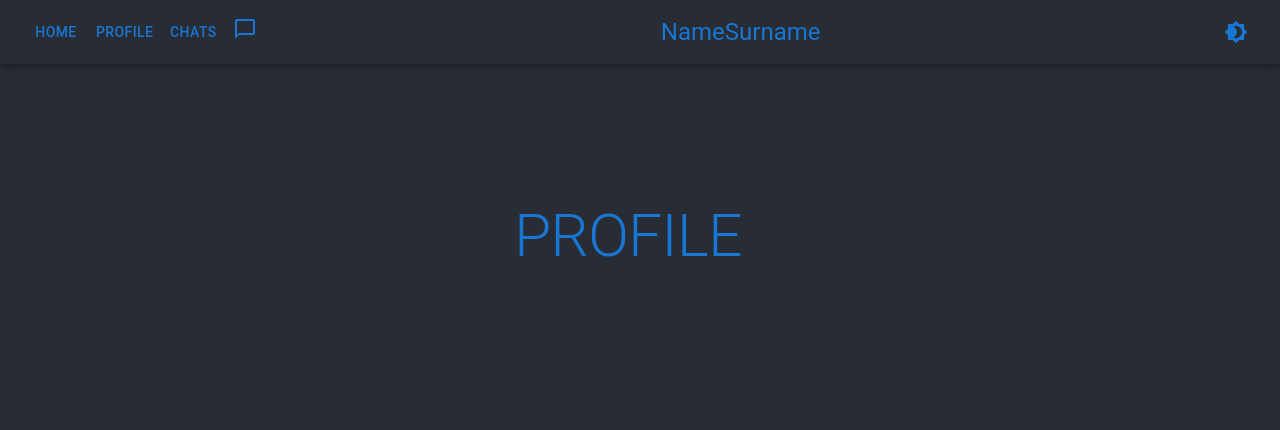
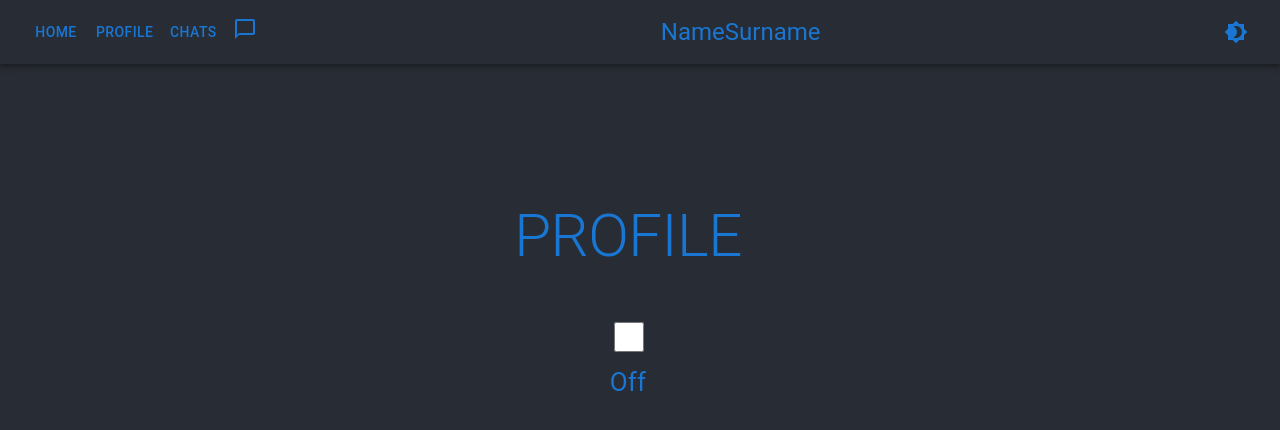
Before and after one commit to 4usik/GB_React, a React (Create React App) app in the folder myapp/: page / in a window 1280 px wide. Both pictures are taken after a click on the button "PROFILE". Shown: the top 430 px of the page. Built offline with nearby package versions, Linux system fonts and the light colour scheme.

Commit message:
add reducer, add checkbox on profile-page

```diff
--- /dev/null
+++ b/myapp/src/components/ProfileChecked.jsx
@@ -0,0 +1,21 @@
+import React from "react";
+import { useSelector, useDispatch } from "react-redux";
+import { CHECKON_ACTION, CHECKOFF_ACTION } from "../constants/profileCheck";
+
+export const CheckBox  = () => {
+
+    const dispatch = useDispatch();
+    const checkOn = useSelector((state) => state.checkOn);
+    const text = useSelector((state) => state.text);
+
+    const handleChange = () => {
+        checkOn ? dispatch({ type: CHECKOFF_ACTION}) : dispatch({ type: CHECKON_ACTION});
+    };
+
+    return (
+        <>
+            <input type={'checkbox'} className="checkbox" checked={checkOn} value={checkOn} onChange={handleChange} />
+            <div>{text}</div>
+        </>
+    )
+}
--- a/myapp/src/components/navbar.jsx
+++ b/myapp/src/components/navbar.jsx
@@ -26,8 +26,6 @@ function addChat() {
       message: []
     }
   ]));
-
-  console.log(chatList);
 }
 
   return (
--- /dev/null
+++ b/myapp/src/components/reducers/profile/profileCheck.js
@@ -0,0 +1,17 @@
+import { CHECKON_ACTION, CHECKOFF_ACTION } from "../../../constants/profileCheck";
+
+const initialState = {
+    checkOn: false,
+    text: "Off"
+};
+
+export const profileReducer = (state = initialState, action) => {
+    switch (action.type) {
+        case CHECKOFF_ACTION:
+            return { ...state, checkOn: !state.checkOn, text: "Off"};
+        case CHECKON_ACTION:
+            return { ...state, checkOn: !state.checkOn, text: "On"};
+        default:
+            return state;
+    }
+}
--- a/myapp/src/components/style.css
+++ b/myapp/src/components/style.css
@@ -55,3 +55,9 @@
     text-transform: uppercase;
     text-decoration: underline;
 }
+
+.checkbox {
+    margin-top: 50px;
+    width: 30px;
+    height: 30px;
+}
--- /dev/null
+++ b/myapp/src/constants/profileCheck.js
@@ -0,0 +1,2 @@
+export const CHECKON_ACTION = 'CHECKON_ACTION';
+export const CHECKOFF_ACTION = 'CHECKOFF_ACTION';
--- a/myapp/src/hooks/use-toogle-mode-services.jsx
+++ b/myapp/src/hooks/use-toogle-mode-services.jsx
@@ -5,7 +5,7 @@ export const useToggleModeServices = () => {
     const toggleMode = useContext(ColorModeServicesContext);
 
     if(toggleMode === undefined) {
-        console.log('Error');
+        // console.log('Error');
     //     throw new Error('You must use useToggleModeServices with ToggleColorModeServicesContext');
     }
 
--- a/myapp/src/pages/profile-page.jsx
+++ b/myapp/src/pages/profile-page.jsx
@@ -1,5 +1,8 @@
 import React from "react";
 import { Box, Typography } from '@mui/material';
+import { CheckBox } from "../components/ProfileChecked";
+import { Provider } from "react-redux";
+import { store } from "../store";
 
 export const Profile = () => {
     return (
@@ -7,6 +10,9 @@ export const Profile = () => {
             <Typography variant="h2" component="div" sx={{ flexGrow: 1 }}>
             PROFILE
             </Typography>
+            <Provider store={store}>
+                <CheckBox />
+            </Provider>
         </Box>
     );
 }
--- /dev/null
+++ b/myapp/src/store/index.js
@@ -0,0 +1,6 @@
+import { createStore } from "redux";
+import { profileReducer } from "../components/reducers/profile/profileCheck";
+
+const store = createStore(profileReducer);
+
+export { store };
```
Also changed, not shown: 2 other files (tests, documents, lock files or other folders).
